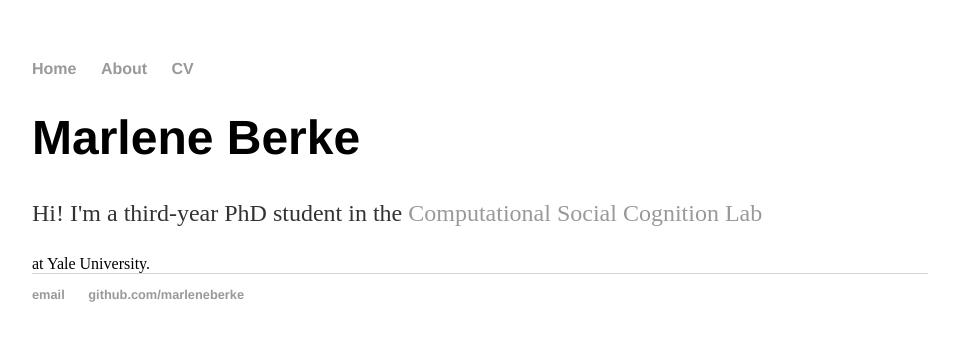
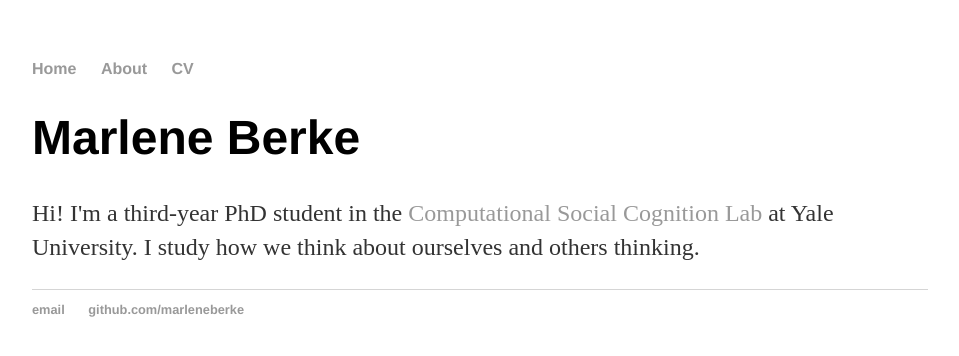
Before and after one commit to marleneberke/marleneberke.github.io, a Jekyll site: the page built from index.html, in a window 1280 px wide. Shown: the top 356 px of the page, without its empty margins (160-1119 px from the left). Built offline with Jekyll 4.4.1, drawn with Linux system fonts in a browser that asks for light colours.

Commit message:
Update index.html

```diff
--- a/index.html
+++ b/index.html
@@ -4,5 +4,5 @@ title: Marlene Berke
 ---
 <div class="blurb">
 	<h1>Marlene Berke</h1>
-	<p>Hi! I'm a third-year PhD student in the <a href="https://compdevlab.yale.edu/">Computational Social Cognition Lab</a></p> at Yale University.
+	<p>Hi! I'm a third-year PhD student in the <a href="https://compdevlab.yale.edu/">Computational Social Cognition Lab</a> at Yale University. I study how we think about ourselves and others thinking. </p>
 </div><!-- /.blurb -->
```
